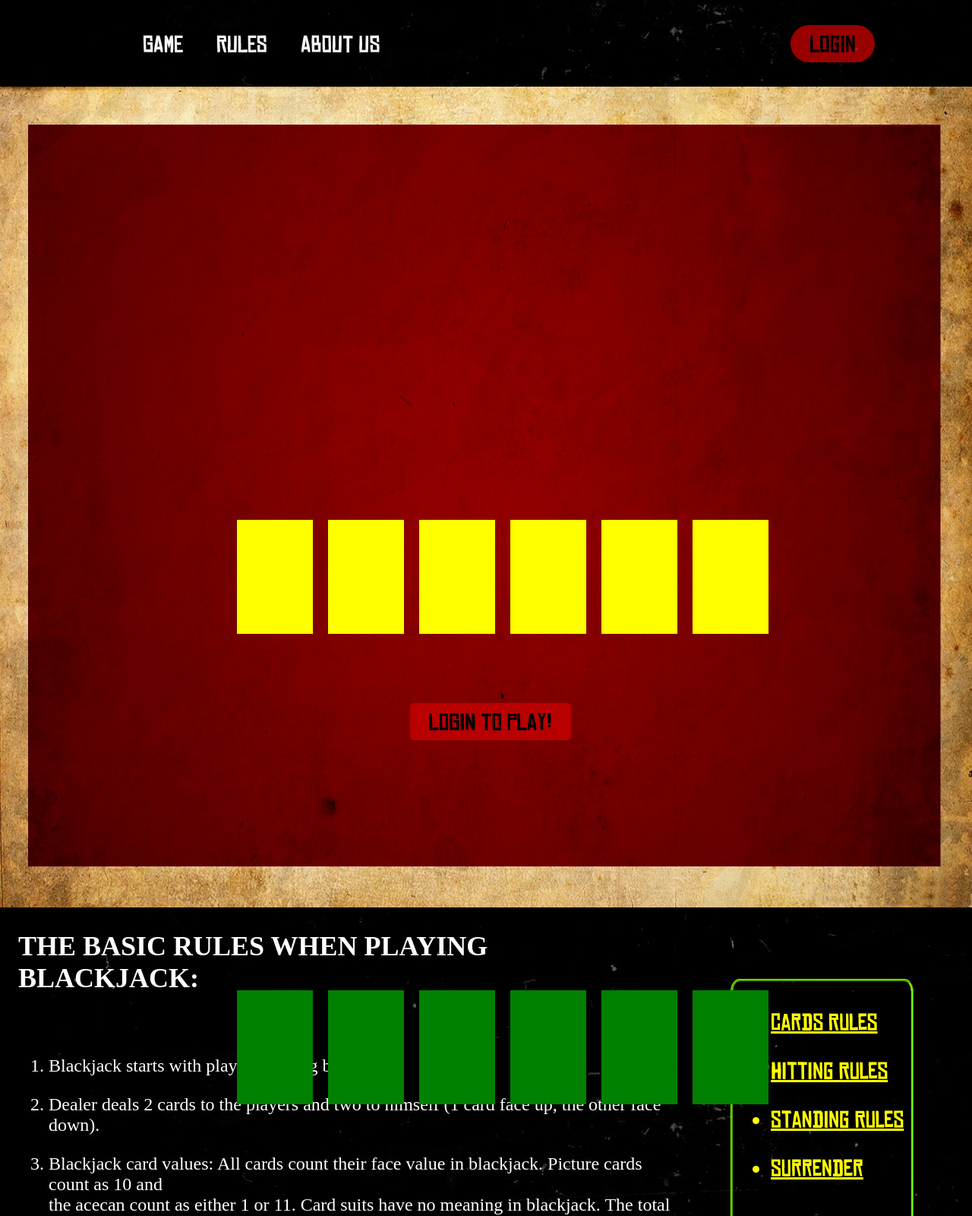
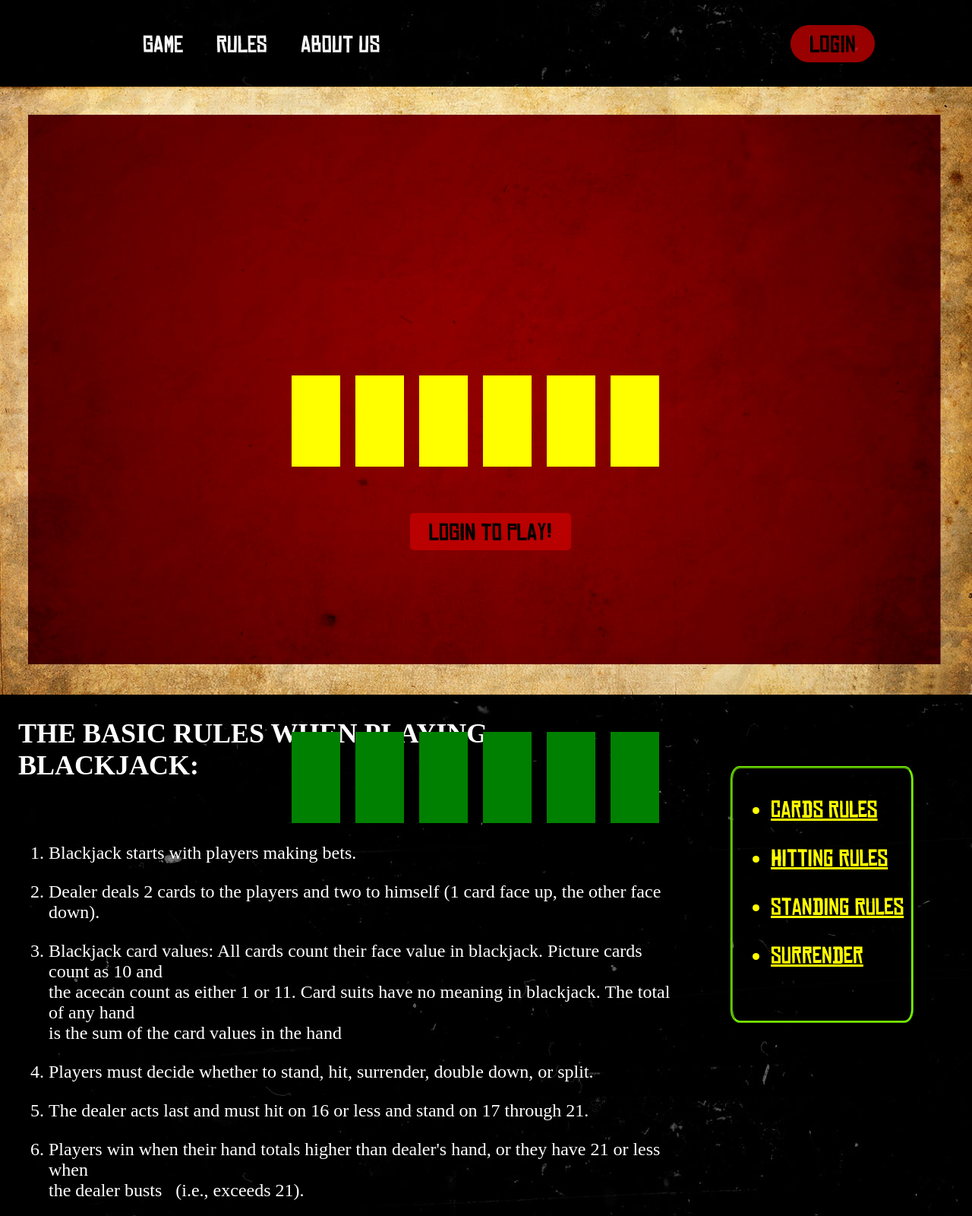
Before and after one commit to Kanishk99/Blackjack, a PHP site: page / in a window 1280 px wide. Shown: the top 1600 px of the page at 76% size. Run offline with PHP 8.4, Linux system fonts and the light colour scheme.

Commit message:
Add files via upload
Fixed resolution

```diff
--- a/index.css
+++ b/index.css
@@ -229,7 +229,7 @@ input[type=password] {
 
 .game_space {
     background-image: url("WebPhotos\\table_bg1.png");
-    height: 1080px;
+    height: 100vh;
     width: 100%;
     background-repeat: no-repeat;
     background-size: 100% 100%;
@@ -363,7 +363,6 @@ input[type=password] {
     display:inline-block;
     height:100%;
     width: 100%;
-
 }
 
 
@@ -371,9 +370,9 @@ input[type=password] {
 .dCards {
     background-color: yellow;
     position: relative;
-    height: 150px;
-    width: 100px;
-    top: -300px;
+    height: 15vh;
+    width: 5vw;
+    top: -30vh;
     left: -33%;
     margin: 10px;
     float: left;
@@ -382,9 +381,9 @@ input[type=password] {
 .pCards {
     background-color: green;
     position: relative;
-    height: 150px;
-    width: 100px;
-    top: 100px;
+    height: 15vh;
+    width: 5vw;
+    top: 5vh;
     left: -33%;
     float: left;
     margin: 10px;
```
